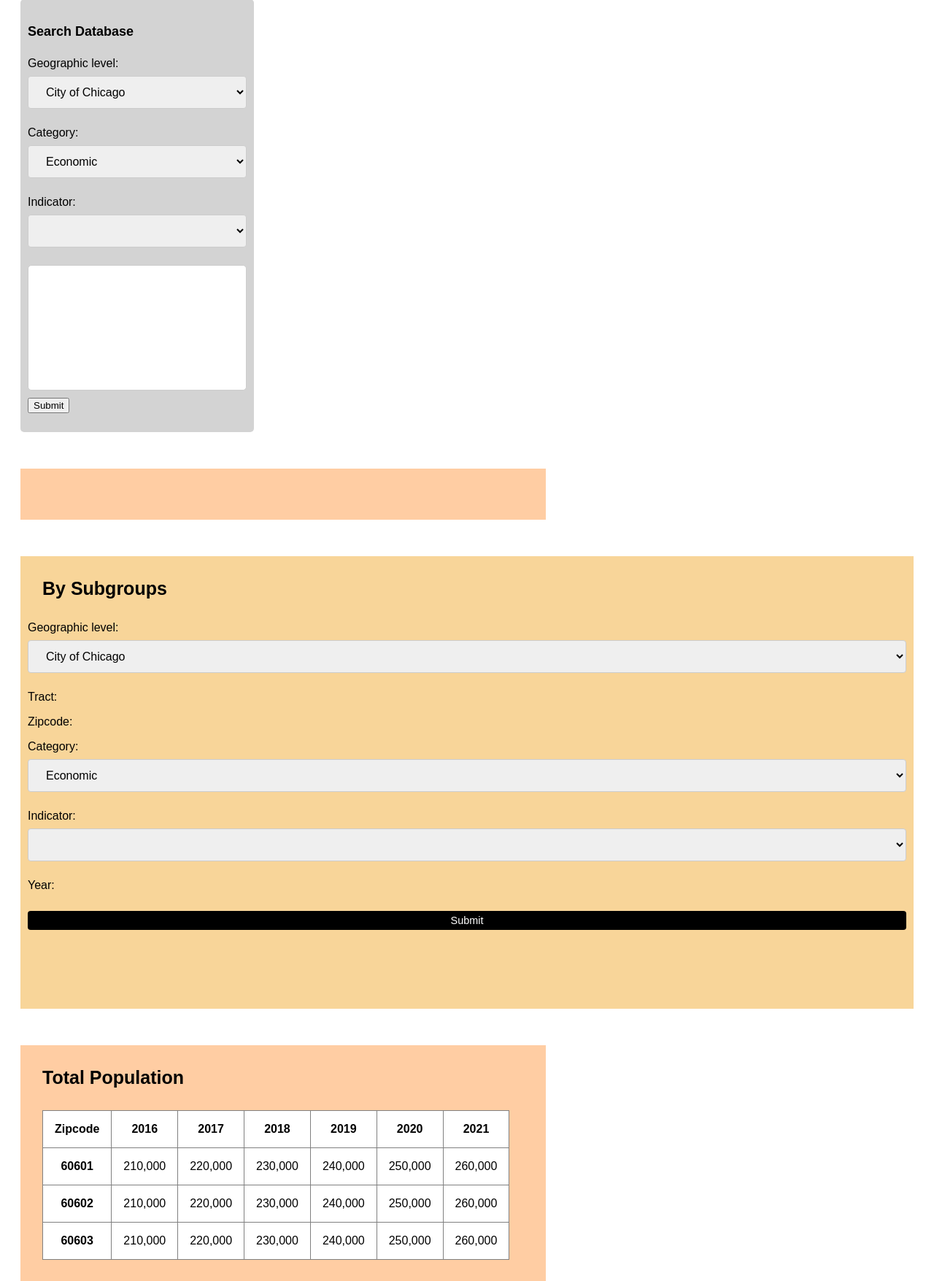
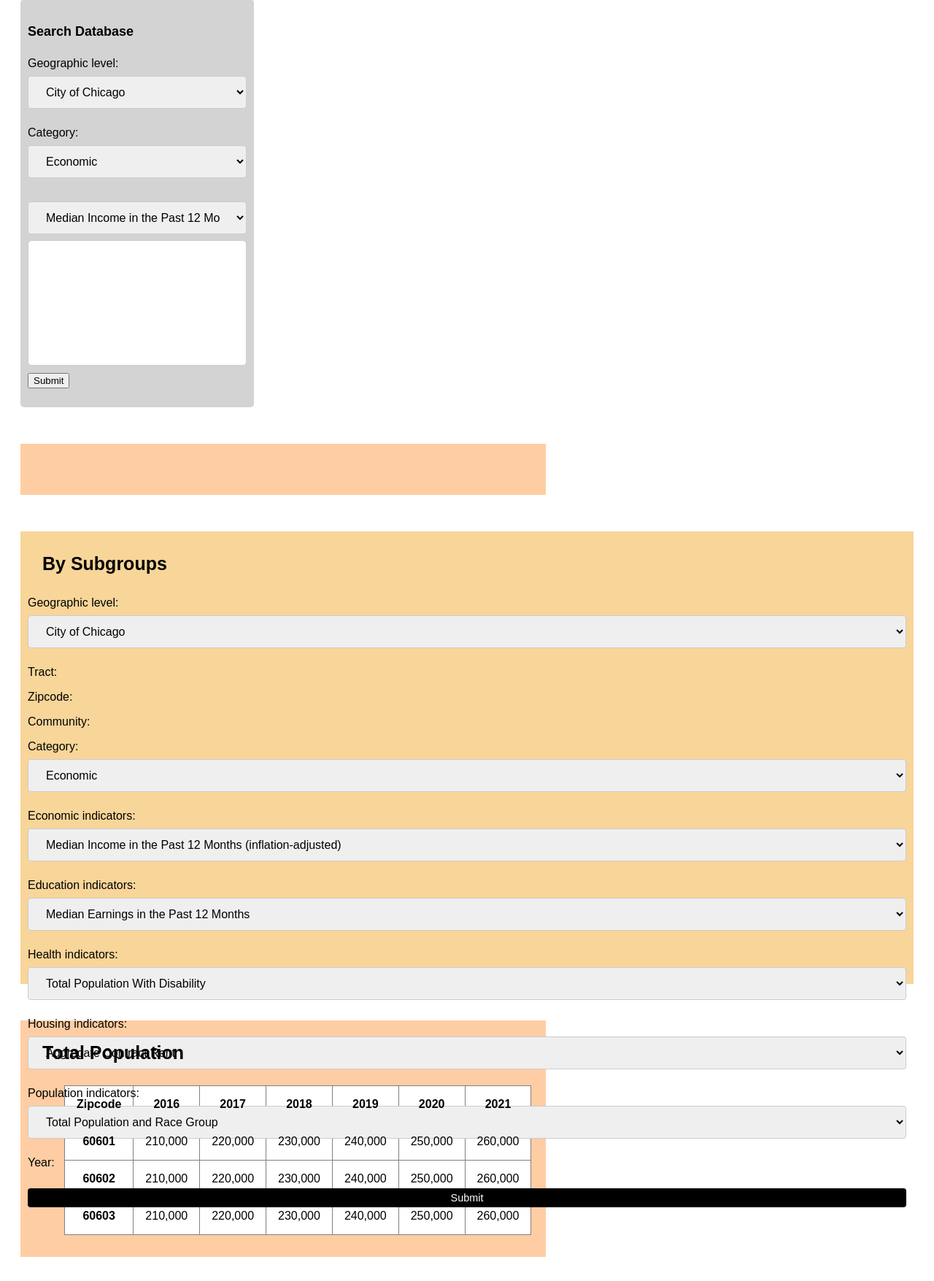
Before and after one commit to jamesturk/DataForGood-chicago, a Django app: template dataforgood/main/templates/dataandvisualize.html in a window 1280 px wide. Shown: the part 207-1962 px from the top of the page at 73% size. Run offline with Django 5.2, Linux system fonts and the light colour scheme; the template is opened without the code that fills it: values that come from a table or form of the project are taken from there, others are empty.

Commit message:
edited forms.py to have dependent dropdowns; edited dataandvisualize.hmtl with JS code for dependent dropdowns, edited utils.py helper functions for form and to work with actual database, edited views.py to work with actual database - done by Bryan and Ruoyi

```diff
--- a/dataforgood/main/forms.py
+++ b/dataforgood/main/forms.py
@@ -2,7 +2,7 @@ from django import forms
 
 from .models import CensusTracts, TractZipCode, ContractRent_Main
 # from .models2 import *
-from .utils import get_choices
+from .utils import *
 
 # Category chocies
 CATEGORY_CHOCIES = [
@@ -16,12 +16,10 @@ CATEGORY_CHOCIES = [
 # Geographic level choices
 GEOGRAPHIC_LEVEL_CHOICES = [
             ("City of Chicago", "City of Chicago"),
-            ("Community Area", "Community Area"),
+            ("Community", "Community"),
             ("Zipcode", "Zipcode"),
             ("Tract", "Tract"),
         ]
-
-# Indicator chocies for each category
 
 ECONOMIC_CHOCIES = [
     ('Median Income in the Past 12 Months (inflation-adjusted)',
@@ -58,34 +56,49 @@ POPULATION_CHOICES = [
      'Median Age'),
     ]
 
+# Indicator chocies for each category
+category_to_indicators = {'Economic':ECONOMIC_CHOCIES,
+                          'Education':EDUCATION_CHOICES,
+                          'Health':HEALTH_CHOICES,
+                          'Housing':HOUSING_CHOICES,
+                          'Population':POPULATION_CHOICES}
+
+
 
 class SearchForm(forms.Form):
+
+    def __init__(self, *args, **kwargs):
+        super(SearchForm, self).__init__(*args, **kwargs)
+        self.fields['tract'].required = False
+        self.fields['zipcode'].required = False
+        self.fields['community'].required = False
+        self.fields['category'].required = False
+        self.fields['economic_indicators'].required = False
+        self.fields['health_indicators'].required = False
+        self.fields['housing_indicators'].required = False
+        self.fields['population_indicators'].required = False
+
+
     geographic_level = forms.ChoiceField(
         choices=GEOGRAPHIC_LEVEL_CHOICES,
         widget=forms.Select(attrs={"class": "form-control", "id": "id_geographic_level"}),
     )
 
-    tract = forms.MultipleChoiceField(
-        widget=forms.CheckboxSelectMultiple(attrs={'class': 'form-option', 'id': 'id_tract'}),
-        choices=get_choices(CensusTracts, "tract_id"),
+    tract = create_multiple_choice_geo(CensusTracts, "tract_id", "id_tract")
+    zipcode = create_multiple_choice_geo(TractZipCode, "zip_code", "id_zipcode")
+    community = create_multiple_choice_geo(CensusTracts, "community", "id_community")
+
+
+    category = forms.ChoiceField(
+        choices=CATEGORY_CHOCIES,
+        widget=forms.Select(attrs={"class": "form-control", "id": "id_category"}),
     )
 
-    zipcode = forms.MultipleChoiceField(
-        widget=forms.CheckboxSelectMultiple(attrs={'class': 'form-option', 'id': 'id_zipcode'}),
-        choices=get_choices(TractZipCode, "zip_code"),
-    )
-
-
-    category = indicator = forms.ChoiceField(
-        choices=CATEGORY_CHOCIES,
-        widget=forms.Select(attrs={"class": "form-control"}),
-    )
-
-    # To be modified to become dynamic depending on category selected by user
-    indicator = forms.ChoiceField(
-        choices=get_choices(ContractRent_Main, "indicator_name"),
-        widget=forms.Select(attrs={"class": "form-control"}),
-    )
+    economic_indicators = create_multiple_choice_indicator(ECONOMIC_CHOCIES, "id_economic_indicators")
+    education_indicators = create_multiple_choice_indicator(EDUCATION_CHOICES, "id_education_indicators")
+    health_indicators = create_multiple_choice_indicator(HEALTH_CHOICES, "id_health_indicators")
+    housing_indicators = create_multiple_choice_indicator(HOUSING_CHOICES, "id_housing_indicators")
+    population_indicators = create_multiple_choice_indicator(POPULATION_CHOICES, "id_population_indicators")
 
     # To be modified to become dyanmic dependin gon the indicator selected by user
     year = forms.MultipleChoiceField(
--- a/dataforgood/main/templates/dataandvisualize.html
+++ b/dataforgood/main/templates/dataandvisualize.html
@@ -205,12 +205,18 @@
         <div class="query-form">
             <h4> Search Database </h4>
             <form class="SearchForm" method="GET", enctype="multipart/form-data">
-                {% csrf_token %}
+                <!-- {% csrf_token %} -->
                 <p>{{ form.geographic_level.label_tag }}{{ form.geographic_level }}</p>
                 <div class="scrollable-checkbox-list" id="tract_field" style="display:none;">{{ form.tract }}</div>
                 <div class="scrollable-checkbox-list" id="zipcode_field" style="display:none;">{{ form.zipcode }}</div>
+                <div class="scrollable-checkbox-list" id="community_field" style="display:none;">{{ form.community }}</div>
                 <p>{{ form.category.label_tag }}{{ form.category }}</p>
-                <p>{{ form.indicator.label_tag }}{{ form.indicator }}</p>
+                <div  id="economic_field" style="display:none;">{{ form.economic_indicators }}</div>
+                <div id="education_field" style="display:none;">{{ form.education_indicators }}</div>
+                <div id="health_field" style="display:none;">{{ form.health_indicators }}</div>
+                <div  id="housing_field" style="display:none;">{{ form.housing_indicators }}</div>
+                <div  id="population_field" style="display:none;">{{ form.population_indicators }}</div>
+                <!-- <p>{{ form.indicator.label_tag }}{{ form.indicator }}</p> -->
                 <div class="scrollable-checkbox-list">
                     {% for checkbox in form.year %}
                         <label>{{ checkbox.tag }} {{ checkbox.choice_label }}</label><br>
@@ -225,21 +231,58 @@
                 const geoLevelSelect = document.getElementById('id_geographic_level');
                 const tractField = document.getElementById('tract_field');
                 const zipcodeField = document.getElementById('zipcode_field');
+                const communityField = document.getElementById('community_field');
+
+                const categorySelect = document.getElementById('id_category');
+                const economicField = document.getElementById('economic_field');
+                const educationField = document.getElementById('education_field');
+                const healthField = document.getElementById('health_field');
+                const housingField = document.getElementById('housing_field');
+                const populationField = document.getElementById('population_field');
+
+
 
                 function handleGeoLevelChange() {
                     const selectedValue = geoLevelSelect.value;
                     // Hide all fields initially
                     tractField.style.display = 'none';
                     zipcodeField.style.display = 'none';
+                    communityField.style.display = 'none';
                     // Show relevant field based on the selection
                     if (selectedValue === 'Tract') {
                         tractField.style.display = 'block';
                     } else if (selectedValue === 'Zipcode') {
                         zipcodeField.style.display = 'block';
+                    } else if (selectedValue == 'Community') {
+                        communityField.style.display = 'block';
                     }
                 }
                 geoLevelSelect.addEventListener('change', handleGeoLevelChange);
                 handleGeoLevelChange();
+
+                function handleIndicatorChange() {
+                    const selectedValue = categorySelect.value;
+                    // Hide all fields initially
+                    economicField.style.display = 'none';
+                    educationField.style.display = 'none';
+                    healthField.style.display = 'none';
+                    housingField.style.display = 'none';
+                    populationField.style.display = 'none';
+                    // Show relevant field based on the selection
+                    if (selectedValue === 'Economic') {
+                        economicField.style.display = 'block';
+                    } else if (selectedValue === 'Education') {
+                        educationField.style.display = 'block';
+                    } else if (selectedValue === 'Health') {
+                        healthField.style.display = 'block';
+                    } else if (selectedValue == 'Housing') {
+                        housingField.style.display = 'block';
+                    } else if (selectedValue == 'Population') {
+                        populationField.style.display = 'block';
+                    }
+                }
+                categorySelect.addEventListener('change', handleIndicatorChange);
+                handleIndicatorChange();
             });
             </script>
 
--- a/dataforgood/main/utils.py
+++ b/dataforgood/main/utils.py
@@ -1,5 +1,5 @@
 from .models import *
-# from .models2 import *
+from django import forms
 
 # HELPER FUNCTIONS FOR VIEWS.PY #
 
@@ -81,7 +81,7 @@ def get_subgroups(results):
         subgroups_lst (list of str): a list of unique subgroups
     """
     subgroups_lst = []
-    for tup in results.values_list("subgroup_indicator_name").distinct():
+    for tup in results.values_list("sub_group_indicator_name").distinct():
         subgroups_lst.append(tup[0])
 
     return subgroups_lst
@@ -151,7 +151,7 @@ def create_table(geographic_level, geographic_unit, indicator, year):
     for unit in geographic_unit:
         row = [unit]
         results = model.objects.filter(
-            georeference_id=unit, year__in=year
+            census_tract_id=unit, year__in=year
         )
         for r in results:
             row.append(r.value)
@@ -198,7 +198,7 @@ def create_subgroup_tables(
         # converts list to tuple with a comma
         geographic_unit = convert_list_to_tuple(geographic_unit)
         results = model.objects.filter(
-            georeference_id__in=geographic_unit,
+            census_tract_id__in=geographic_unit,
             year=one_year,
         )
 
@@ -214,9 +214,8 @@ def create_subgroup_tables(
             # a subgroup that other zipcodes in the query has)
             for unit in geographic_unit:
                 result = model.objects.filter(
-                    georeference_id=unit,
-                    indicator_id__indicator_name=indicator,
-                    subgroup_indicator_name=subgroup,
+                    census_tract_id=unit,
+                    sub_group_indicator_name=subgroup,
                     year=one_year,
                 )
                 if len(result) > 0:
@@ -251,4 +250,34 @@ def get_choices(model, col):
     for item in unique_values:
         choices.append((item[col], item[col]))
 
-    return choices
+    return sorted(choices)
+
+def create_multiple_choice_geo(model, field_name, widget_id, class_name='form-option'):
+    """
+    Create a dynamically configured MultipleChoiceField based on the specified model and field.
+
+    :param model: Django model class from which to fetch choices.
+    :param field_name: Name of the model field for which to create a choice field.
+    :param widget_id: HTML ID to use for the field's widget.
+    :param class_name: CSS class name for the widget.
+    :return: forms.MultipleChoiceField instance.
+    """
+    return forms.MultipleChoiceField(
+        widget=forms.CheckboxSelectMultiple(attrs={'class': class_name, 'id': widget_id}),
+        choices=get_choices(model, field_name),
+    )
+
+def create_multiple_choice_indicator(choices_lst, widget_id, class_name='form-option'):
+    """
+    Create a dynamically configured MultipleChoiceField based on the specified model and field.
+
+    :param model: Django model class from which to fetch choices.
+    :param field_name: Name of the model field for which to create a choice field.
+    :param widget_id: HTML ID to use for the field's widget.
+    :param class_name: CSS class name for the widget.
+    :return: forms.MultipleChoiceField instance.
+    """
+    return forms.ChoiceField(
+        widget=forms.Select(attrs={'class': class_name, 'id': widget_id}),
+        choices=choices_lst
+    )
```
Also changed, not shown: dataforgood/main/views.py (+20 -6 lines).
